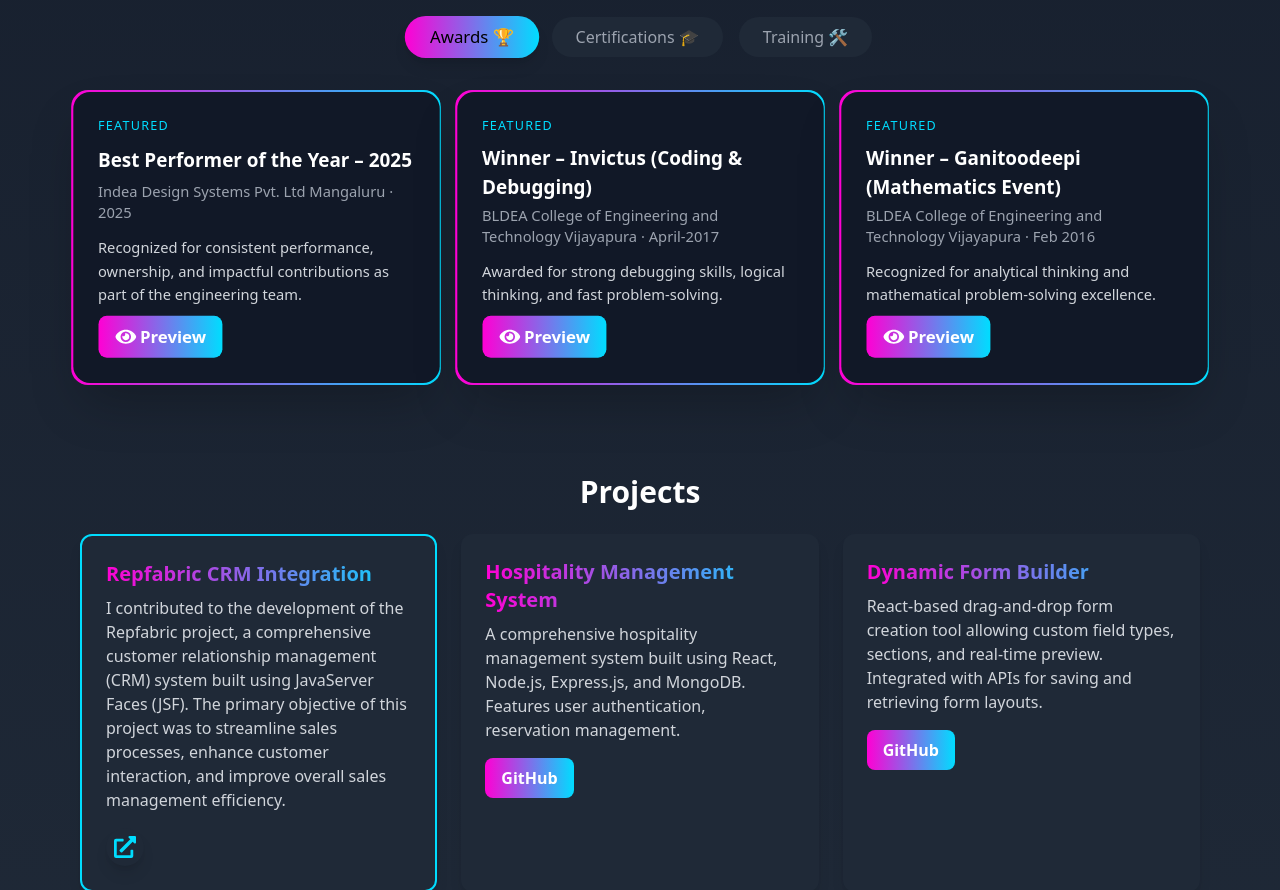
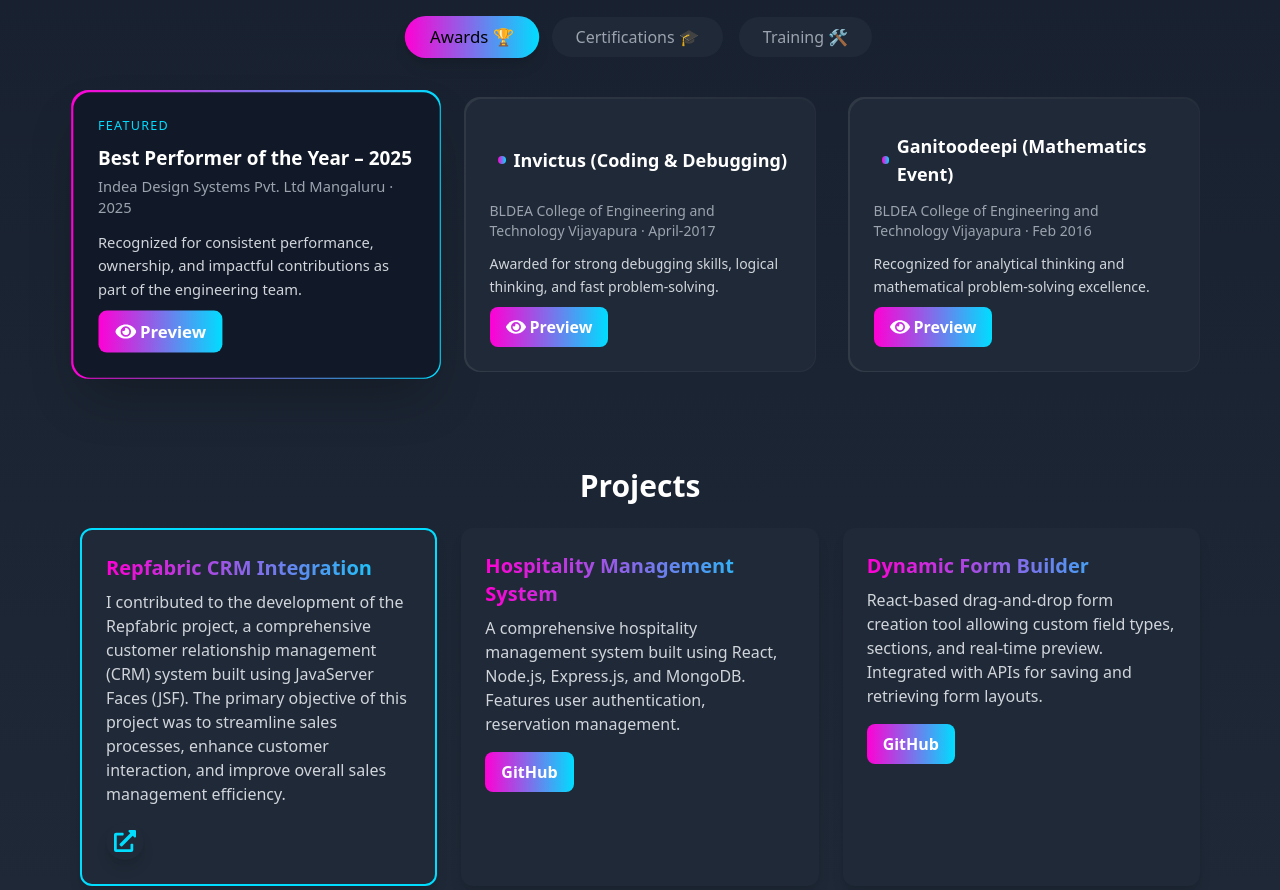
Before and after one commit to Mohammed-Sameer-Inamdar/portfolio, a React (Vite) app: page / in a window 1280 px wide. Shown: the part 1160-2050 px from the top of the page. Built offline with nearby package versions, Linux system fonts and the light colour scheme.

Commit message:
updated awards

```diff
--- a/src/profileData.jsx
+++ b/src/profileData.jsx
@@ -113,20 +113,18 @@ const PortfolioData = {
             pdf: bestPerformer
         },
         {
-            title: "Winner – Invictus (Coding & Debugging)",
+            title: "Invictus (Coding & Debugging)",
             issuer: "BLDEA College of Engineering and Technology Vijayapura",
             date: "April-2017",
             type: "award",
-            featured: true,
             description: "Awarded for strong debugging skills, logical thinking, and fast problem-solving.",
             pdf: invictus
         },
         {
-            title: "Winner – Ganitoodeepi (Mathematics Event)",
+            title: "Ganitoodeepi (Mathematics Event)",
             issuer: "BLDEA College of Engineering and Technology Vijayapura",
             date: "Feb 2016",
             type: "award",
-            featured: true,
             description: "Recognized for analytical thinking and mathematical problem-solving excellence.",
             pdf: ganitoodeepini
         },
```
Also changed, not shown: 17 other files (tests, documents, lock files or other folders).
